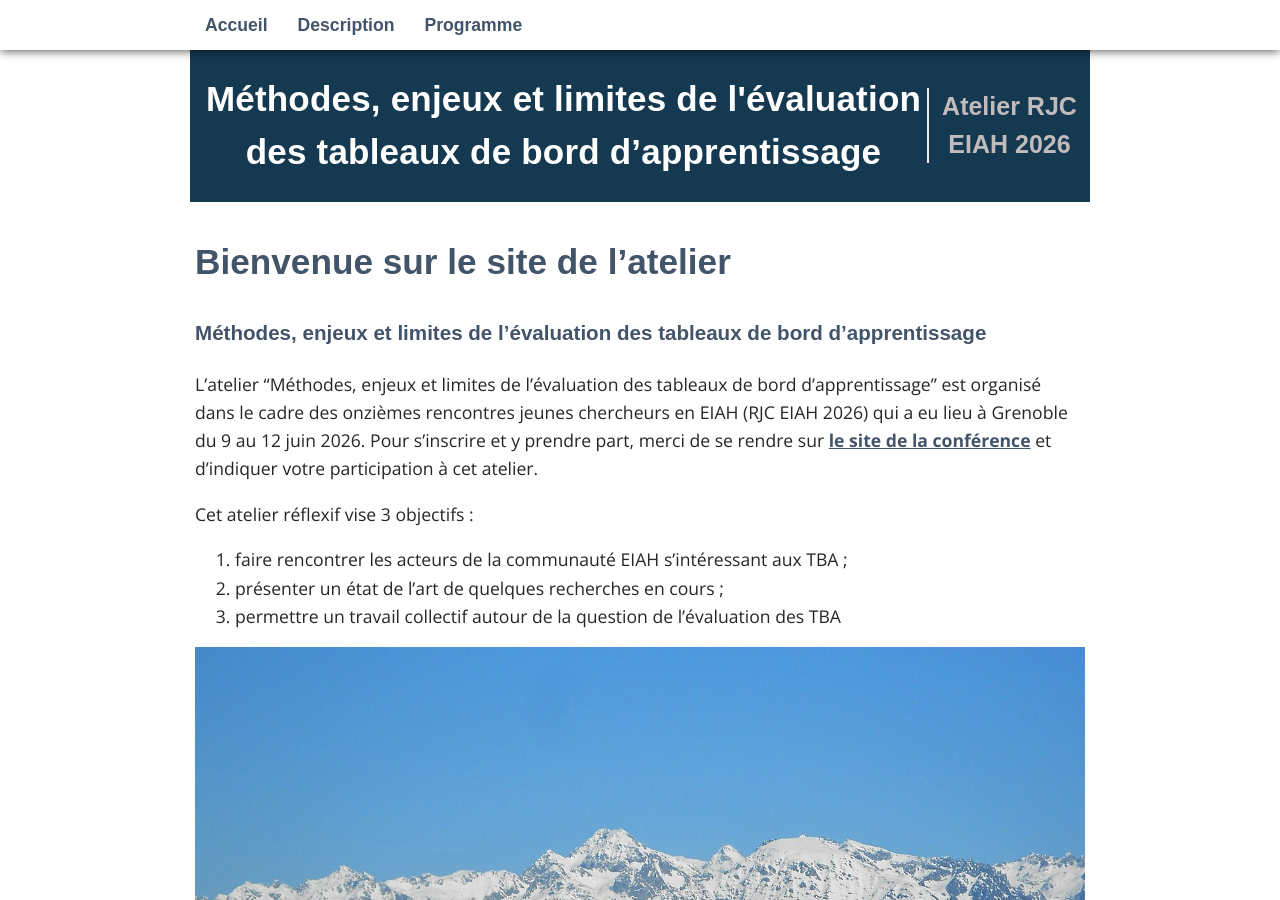
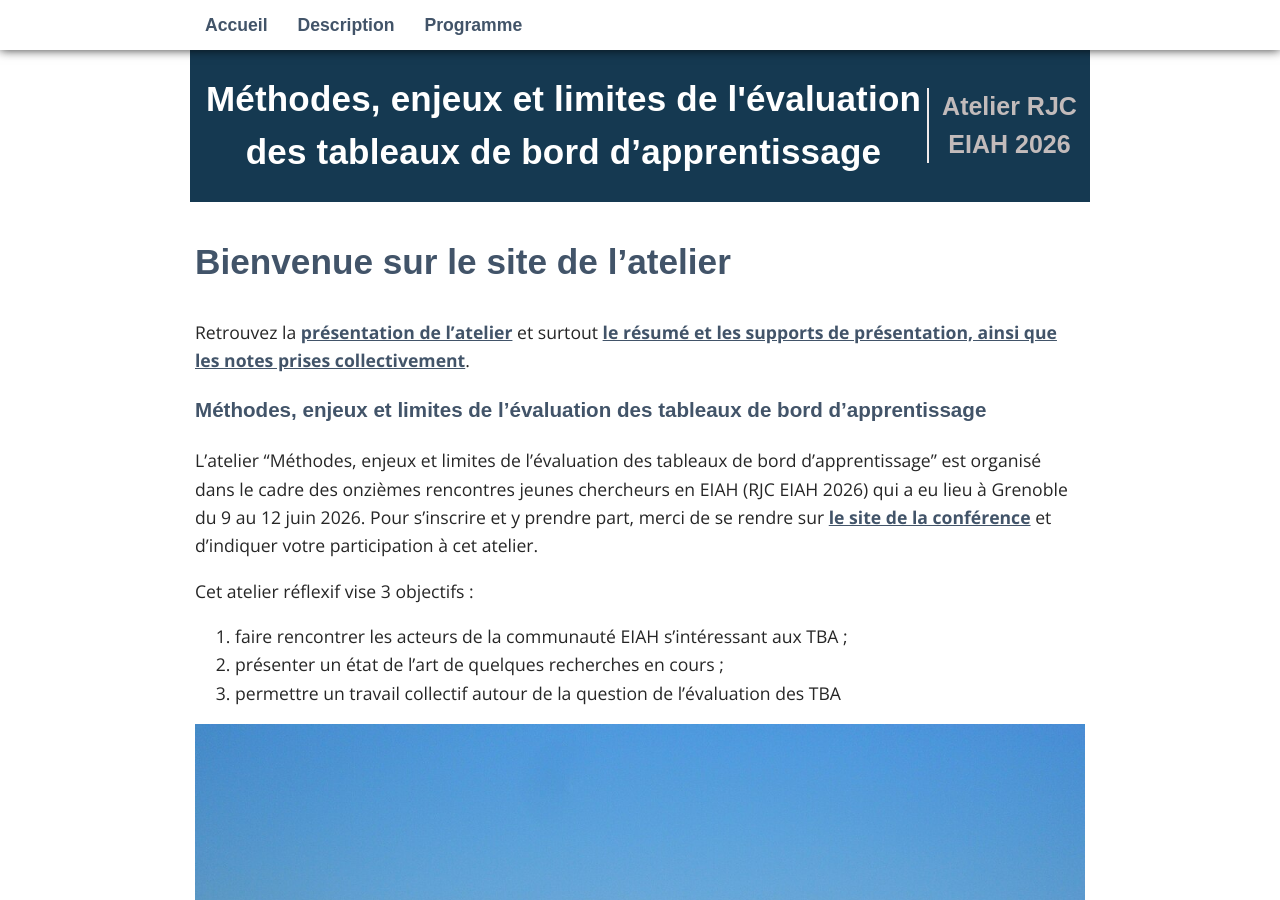
Before and after one commit to padlad/RJC-EIAH2026, a Jekyll site: the page built from _pages/01_accueil.md, in a window 1280 px wide and 900 px high. Built offline with Jekyll 4.4.1, drawn with Linux system fonts in a browser that asks for light colours; some web fonts are replaced.

Commit message:
liens programme

```diff
--- a/_pages/01_accueil.md
+++ b/_pages/01_accueil.md
@@ -6,6 +6,9 @@ permalink: /
 
 
 ## Bienvenue sur le site de l'atelier
+
+Retrouvez la [présentation de l'atelier](description) et surtout [le résumé et les supports de présentation, ainsi que les notes prises collectivement](programme).
+
 ### Méthodes, enjeux et limites de l'évaluation des tableaux de bord d’apprentissage
 
 L'atelier "Méthodes, enjeux et limites de l'évaluation des tableaux de bord d’apprentissage" est organisé dans le cadre des onzièmes rencontres jeunes chercheurs en EIAH (RJC EIAH 2026) qui a eu lieu à Grenoble du 9 au 12 juin 2026. Pour s'inscrire et y prendre part, merci de se rendre sur [le site de la conférence](https://rjc-eiah2026.sciencesconf.org/resource/page/id/16) et d'indiquer votre participation à cet atelier.
```
